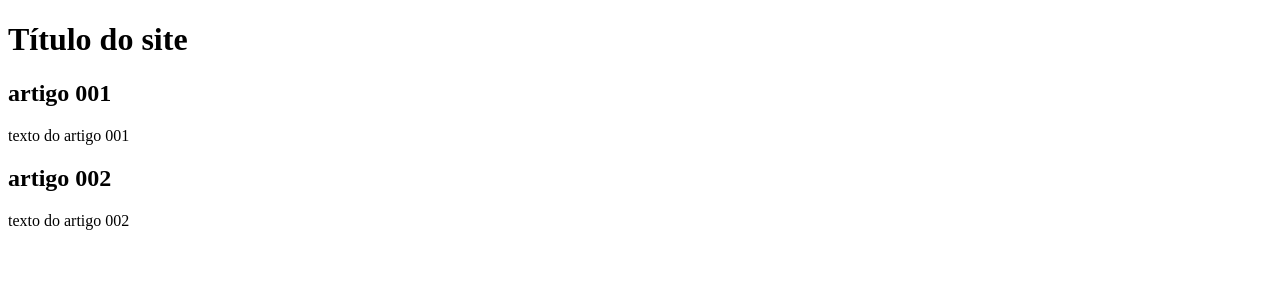
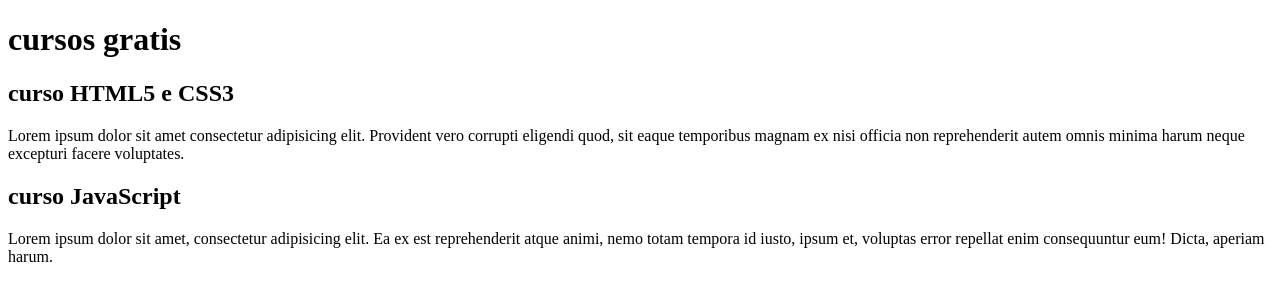
Before and after one commit to Pauloglf/arvore-digital, a plain HTML site: page index.html in a window 1280 px wide. Drawn offline with Linux system fonts and the light colour scheme.

Commit message:
Update index.html

```diff
--- a/index.html
+++ b/index.html
@@ -4,20 +4,20 @@
     <meta charset="UTF-8">
     <meta http-equiv="X-UA-Compatible" content="IE=edge">
     <meta name="viewport" content="width=device-width, initial-scale=1.0">
-    <title>Document</title>
+    <title>Título do site</title>
 </head>
 <body>
     <main>
         <header>
-            <h1>Título do site</h1>
+            <h1>cursos gratis</h1>
         </header>
         <article>
-            <h2>artigo 001</h2>
-            <p>texto do artigo 001</p>
+            <h2>curso HTML5 e CSS3</h2>
+            <p>Lorem ipsum dolor sit amet consectetur adipisicing elit. Provident vero corrupti eligendi quod, sit eaque temporibus magnam ex nisi officia non reprehenderit autem omnis minima harum neque excepturi facere voluptates.</p>
         </article>
         <article>
-            <h2>artigo 002</h2>
-            <p>texto do artigo 002</p>
+            <h2>curso JavaScript</h2>
+            <p>Lorem ipsum dolor sit amet, consectetur adipisicing elit. Ea ex est reprehenderit atque animi, nemo totam tempora id iusto, ipsum et, voluptas error repellat enim consequuntur eum! Dicta, aperiam harum.</p>
         </article>
     </main>
 </body>
```
